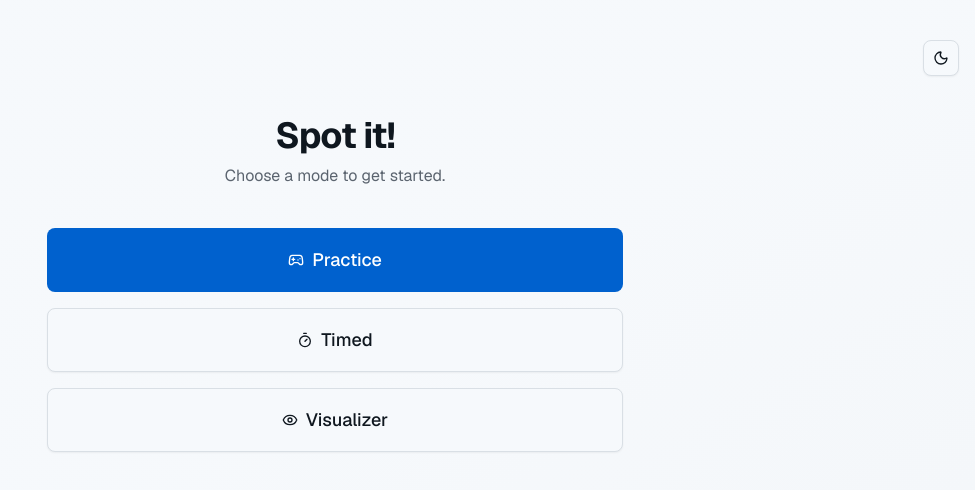
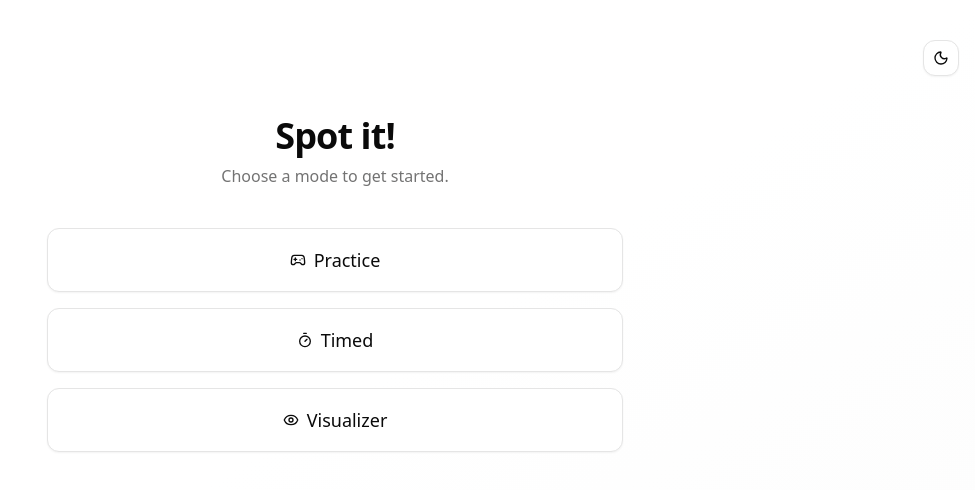
Before and after one commit to wustep/spot-it, a Next.js app: page / in a window 1280 px wide. Shown: the top 490 px of the page, without its empty margins (305-1280 px from the left). Built offline with nearby package versions, Linux system fonts and the light colour scheme.

Commit message:
Theme improvements

```diff
--- a/app/[[...slug]]/page.tsx
+++ b/app/[[...slug]]/page.tsx
@@ -53,6 +53,9 @@ function Landing() {
 		}
 	}, [])
 
+	const primaryHover =
+		"hover:bg-primary hover:text-primary-foreground hover:border-primary dark:hover:bg-primary dark:hover:text-primary-foreground dark:hover:border-primary"
+
 	return (
 		<div className="min-h-screen bg-gradient-to-br from-background via-background to-muted/30">
 			<div className="container mx-auto px-4 py-10">
@@ -79,7 +82,10 @@ function Landing() {
 							onFocus={() => scheduleHighlightMode("practice")}
 							onBlur={() => scheduleHighlightMode(null)}
 						>
-							<Button className="w-full h-16 text-lg">
+							<Button
+								variant="outline"
+								className={`w-full h-16 text-lg ${primaryHover}`}
+							>
 								<span className="inline-flex items-center justify-center gap-2">
 									<Gamepad2 className="h-5 w-5" aria-hidden="true" />
 									Practice
@@ -94,7 +100,10 @@ function Landing() {
 							onFocus={() => scheduleHighlightMode("timed")}
 							onBlur={() => scheduleHighlightMode(null)}
 						>
-							<Button variant="outline" className="w-full h-16 text-lg">
+							<Button
+								variant="outline"
+								className={`w-full h-16 text-lg ${primaryHover}`}
+							>
 								<span className="inline-flex items-center justify-center gap-2">
 									<Timer className="h-5 w-5" aria-hidden="true" />
 									Timed
@@ -109,7 +118,10 @@ function Landing() {
 							onFocus={() => scheduleHighlightMode("visualizer")}
 							onBlur={() => scheduleHighlightMode(null)}
 						>
-							<Button variant="outline" className="w-full h-16 text-lg">
+							<Button
+								variant="outline"
+								className={`w-full h-16 text-lg ${primaryHover}`}
+							>
 								<span className="inline-flex items-center justify-center gap-2">
 									<Eye className="h-5 w-5" aria-hidden="true" />
 									Visualizer
@@ -207,7 +219,12 @@ function MainContent() {
 				<footer className="border-t mt-12 py-6 text-center text-sm text-muted-foreground">
 					<p>
 						Built by{" "}
-						<Link href="https://wustep.me" target="_blank">
+						<Link
+							href="https://wustep.me"
+							target="_blank"
+							rel="noopener noreferrer"
+							className="text-primary"
+						>
 							Stephen Wu
 						</Link>
 					</p>
--- a/app/globals.css
+++ b/app/globals.css
@@ -1,12 +1,13 @@
 @import "tailwindcss";
 @import "tw-animate-css";
+@import "shadcn/tailwind.css";
 
 @custom-variant dark (&:is(.dark *));
 
 @theme inline {
 	--color-background: var(--background);
 	--color-foreground: var(--foreground);
-	--font-sans: var(--font-geist-sans);
+	--font-sans: var(--font-sans);
 	--font-mono: var(--font-geist-mono);
 	--color-sidebar-ring: var(--sidebar-ring);
 	--color-sidebar-border: var(--sidebar-border);
@@ -41,75 +42,78 @@
 	--radius-md: calc(var(--radius) - 2px);
 	--radius-lg: var(--radius);
 	--radius-xl: calc(var(--radius) + 4px);
+	--radius-2xl: calc(var(--radius) + 8px);
+	--radius-3xl: calc(var(--radius) + 12px);
+	--radius-4xl: calc(var(--radius) + 16px);
 }
 
 :root {
-	--radius: 0.625rem;
-	--background: oklch(0.98 0.005 250);
-	--foreground: oklch(0.2 0.02 250);
+	--background: oklch(1 0 0);
+	--foreground: oklch(0.145 0 0);
 	--card: oklch(1 0 0);
-	--card-foreground: oklch(0.2 0.02 250);
+	--card-foreground: oklch(0.145 0 0);
 	--popover: oklch(1 0 0);
-	--popover-foreground: oklch(0.2 0.02 250);
-	--primary: oklch(0.5 0.2 250);
-	--primary-foreground: oklch(1 0 0);
-	--secondary: oklch(0.95 0.01 250);
-	--secondary-foreground: oklch(0.3 0.02 250);
-	--muted: oklch(0.95 0.005 250);
-	--muted-foreground: oklch(0.5 0.02 250);
-	--accent: oklch(0.95 0.02 250);
-	--accent-foreground: oklch(0.25 0.02 250);
-	--destructive: oklch(0.55 0.22 25);
-	--border: oklch(0.9 0.01 250);
-	--input: oklch(0.92 0.01 250);
-	--ring: oklch(0.5 0.2 250);
-	--chart-1: oklch(0.55 0.2 250);
-	--chart-2: oklch(0.6 0.15 180);
-	--chart-3: oklch(0.5 0.15 140);
-	--chart-4: oklch(0.7 0.18 80);
-	--chart-5: oklch(0.65 0.2 30);
-	--sidebar: oklch(0.97 0.005 250);
-	--sidebar-foreground: oklch(0.2 0.02 250);
-	--sidebar-primary: oklch(0.5 0.2 250);
-	--sidebar-primary-foreground: oklch(1 0 0);
-	--sidebar-accent: oklch(0.93 0.02 250);
-	--sidebar-accent-foreground: oklch(0.25 0.02 250);
-	--sidebar-border: oklch(0.9 0.01 250);
-	--sidebar-ring: oklch(0.5 0.2 250);
+	--popover-foreground: oklch(0.145 0 0);
+	--primary: #9879b0;
+	--primary-foreground: oklch(0.98 0.02 201);
+	--secondary: oklch(0.967 0.001 286.375);
+	--secondary-foreground: oklch(0.21 0.006 285.885);
+	--muted: oklch(0.97 0 0);
+	--muted-foreground: oklch(0.556 0 0);
+	--accent: oklch(0.97 0 0);
+	--accent-foreground: oklch(0.205 0 0);
+	--destructive: oklch(0.58 0.22 27);
+	--border: oklch(0.922 0 0);
+	--input: oklch(0.922 0 0);
+	--ring: oklch(0.708 0 0);
+	--chart-1: #dccfed;
+	--chart-2: #c4addc;
+	--chart-3: #ac93ca;
+	--chart-4: #9879b0;
+	--chart-5: #76548f;
+	--radius: 0.875rem;
+	--sidebar: oklch(0.985 0 0);
+	--sidebar-foreground: oklch(0.145 0 0);
+	--sidebar-primary: #9879b0;
+	--sidebar-primary-foreground: oklch(0.98 0.02 201);
+	--sidebar-accent: oklch(0.97 0 0);
+	--sidebar-accent-foreground: oklch(0.205 0 0);
+	--sidebar-border: oklch(0.922 0 0);
+	--sidebar-ring: oklch(0.708 0 0);
 }
 
 .dark {
-	--background: oklch(0.12 0 0);
+	--background: oklch(0.145 0 0);
 	--foreground: oklch(0.985 0 0);
-	--card: oklch(0.18 0 0);
+	--card: oklch(0.205 0 0);
 	--card-foreground: oklch(0.985 0 0);
-	--popover: oklch(0.18 0 0);
+	--popover: oklch(0.205 0 0);
 	--popover-foreground: oklch(0.985 0 0);
-	--primary: oklch(0.7 0.15 250);
-	--primary-foreground: oklch(0.985 0 0);
-	--secondary: oklch(0.25 0 0);
+	--primary: #c084fc;
+	--primary-foreground: #1b1224;
+	--secondary: oklch(0.274 0.006 286.033);
 	--secondary-foreground: oklch(0.985 0 0);
-	--muted: oklch(0.22 0 0);
-	--muted-foreground: oklch(0.65 0 0);
-	--accent: oklch(0.25 0 0);
+	--muted: oklch(0.269 0 0);
+	--muted-foreground: oklch(0.708 0 0);
+	--accent: oklch(0.371 0 0);
 	--accent-foreground: oklch(0.985 0 0);
 	--destructive: oklch(0.704 0.191 22.216);
-	--border: oklch(1 0 0 / 20%);
-	--input: oklch(0.25 0 0);
-	--ring: oklch(0.7 0.15 250);
-	--chart-1: oklch(0.488 0.243 264.376);
-	--chart-2: oklch(0.696 0.17 162.48);
-	--chart-3: oklch(0.769 0.188 70.08);
-	--chart-4: oklch(0.627 0.265 303.9);
-	--chart-5: oklch(0.645 0.246 16.439);
-	--sidebar: oklch(0.18 0 0);
+	--border: oklch(1 0 0 / 10%);
+	--input: oklch(1 0 0 / 15%);
+	--ring: oklch(0.556 0 0);
+	--chart-1: #f2ddff;
+	--chart-2: #ddb5ff;
+	--chart-3: #cb96ff;
+	--chart-4: #c084fc;
+	--chart-5: #9f4cf3;
+	--sidebar: oklch(0.205 0 0);
 	--sidebar-foreground: oklch(0.985 0 0);
-	--sidebar-primary: oklch(0.7 0.15 250);
-	--sidebar-primary-foreground: oklch(0.985 0 0);
-	--sidebar-accent: oklch(0.25 0 0);
+	--sidebar-primary: #c084fc;
+	--sidebar-primary-foreground: #1b1224;
+	--sidebar-accent: oklch(0.269 0 0);
 	--sidebar-accent-foreground: oklch(0.985 0 0);
-	--sidebar-border: oklch(1 0 0 / 20%);
-	--sidebar-ring: oklch(0.7 0.15 250);
+	--sidebar-border: oklch(1 0 0 / 10%);
+	--sidebar-ring: oklch(0.556 0 0);
 }
 
 @layer base {
--- a/app/layout.tsx
+++ b/app/layout.tsx
@@ -1,10 +1,10 @@
 import type { Metadata } from "next"
-import { Geist, Geist_Mono } from "next/font/google"
+import { Geist_Mono, Figtree } from "next/font/google"
 import "./globals.css"
 
-const geistSans = Geist({
-	variable: "--font-geist-sans",
+const figtree = Figtree({
 	subsets: ["latin"],
+	variable: "--font-fig-tree-sans",
 })
 
 const geistMono = Geist_Mono({
@@ -14,8 +14,7 @@ const geistMono = Geist_Mono({
 
 export const metadata: Metadata = {
 	title: "Spot it!",
-	description:
-		"Interactive visualization of the Spot it! / Dobble card game based on finite projective planes",
+	description: "Interactive visualization of the Spot it!",
 }
 
 export default function RootLayout({
@@ -41,9 +40,7 @@ export default function RootLayout({
 					}}
 				/>
 			</head>
-			<body
-				className={`${geistSans.variable} ${geistMono.variable} font-sans antialiased`}
-			>
+			<body className={`${figtree.variable} ${geistMono.variable} antialiased`}>
 				{children}
 			</body>
 		</html>
--- a/package.json
+++ b/package.json
@@ -21,6 +21,7 @@
 		"next": "16.0.7",
 		"react": "19.2.0",
 		"react-dom": "19.2.0",
+		"shadcn": "^3.6.1",
 		"tailwind-merge": "^3.4.0"
 	},
 	"devDependencies": {
```
Also changed, not shown: 2 other files (tests, documents, lock files or other folders).
